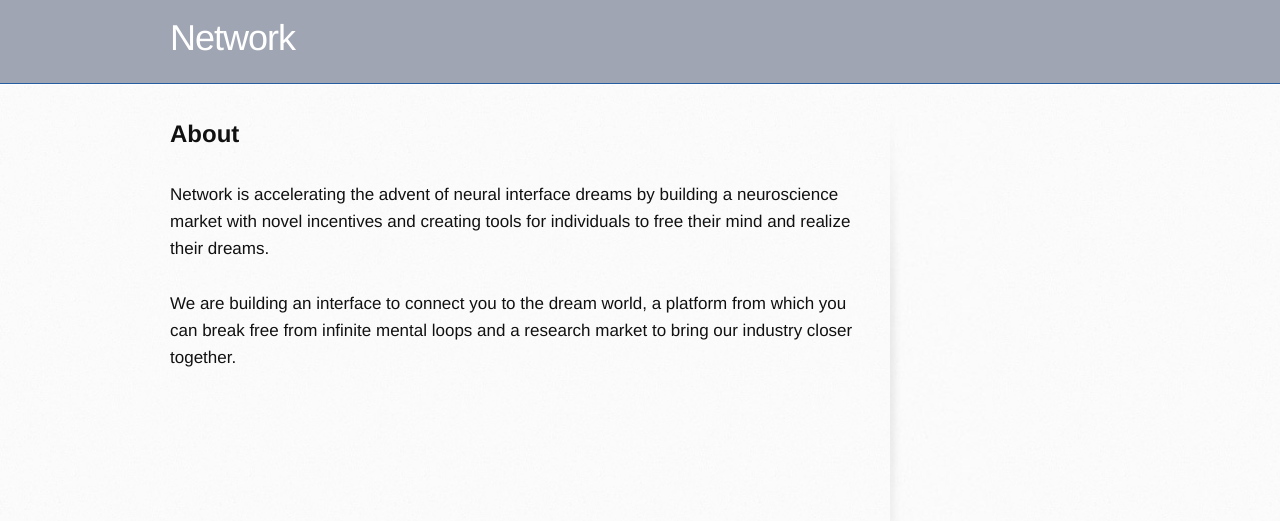
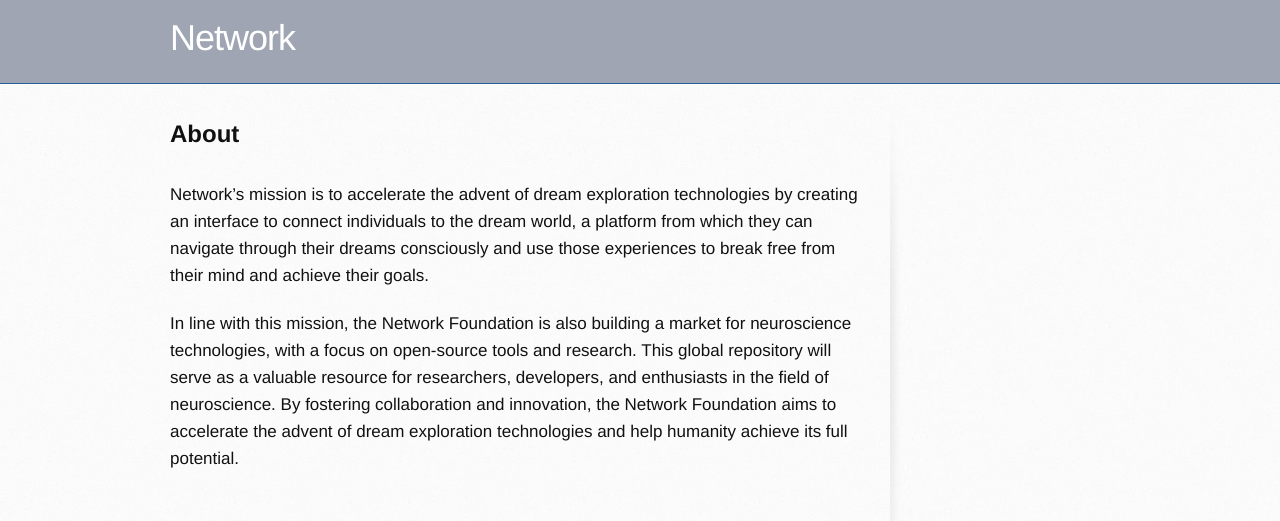
Before and after one commit to networkf/network.github.io, a Jekyll site: the page built from about.md, in a window 1280 px wide. Shown: the top 521 px of the page. Built offline with Jekyll 4.4.1, drawn with Linux system fonts in a browser that asks for light colours; some web fonts are replaced; our own code applies the rules of GitHub Pages for plain Markdown files; the repository's description, which GitHub fills in, is left out.

Commit message:
Update about.md

```diff
--- a/about.md
+++ b/about.md
@@ -9,7 +9,6 @@ layout: default
 <b><font size="5">About</font></b>
 <br>
 <br>
-Network is accelerating the advent of neural interface dreams by building a neuroscience market with novel incentives and creating tools for individuals to free their mind and realize their dreams.
-<br>
-<br>
-We are building an interface to connect you to the dream world, a platform from which you can break free from infinite mental loops and a research market to bring our industry closer together.
+Network's mission is to accelerate the advent of dream exploration technologies by creating an interface to connect individuals to the dream world, a platform from which they can navigate through their dreams consciously and use those experiences to break free from their mind and achieve their goals.
+
+In line with this mission, the Network Foundation is also building a market for neuroscience technologies, with a focus on open-source tools and research. This global repository will serve as a valuable resource for researchers, developers, and enthusiasts in the field of neuroscience. By fostering collaboration and innovation, the Network Foundation aims to accelerate the advent of dream exploration technologies and help humanity achieve its full potential.
```
